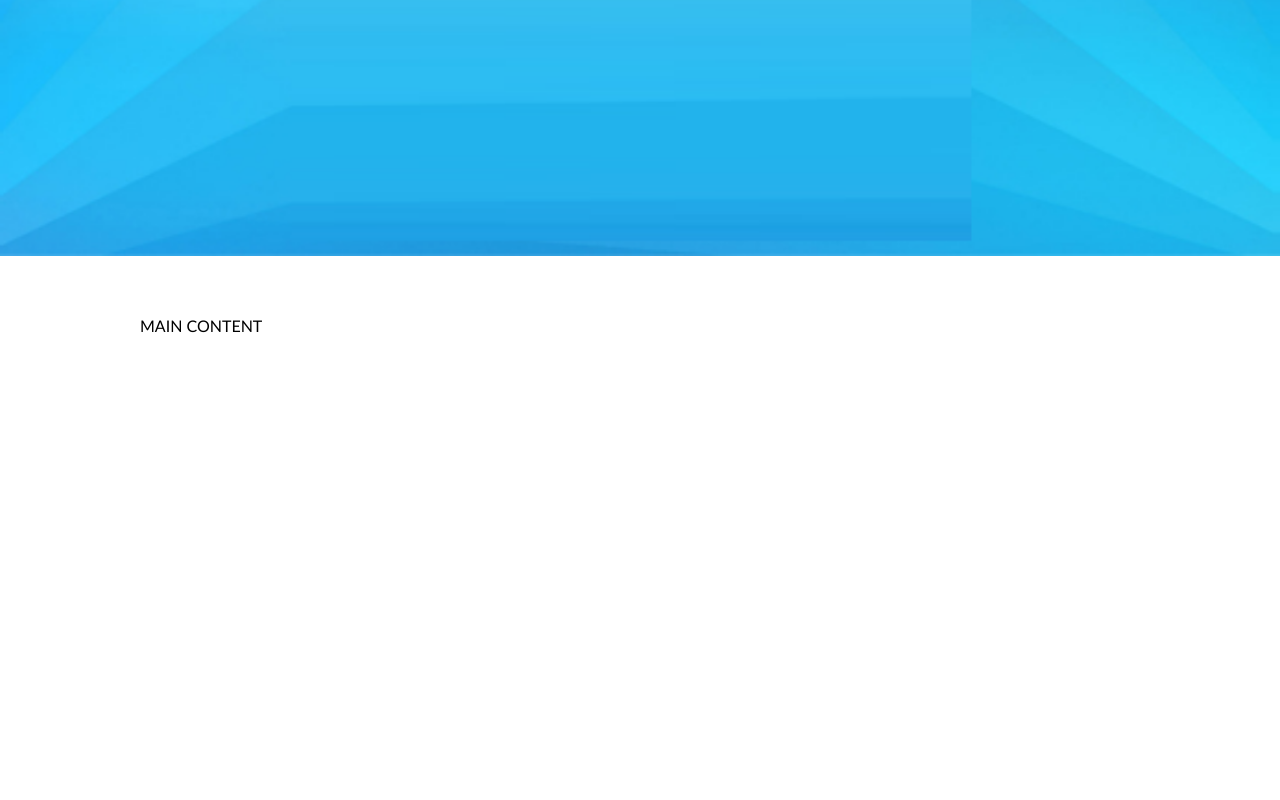
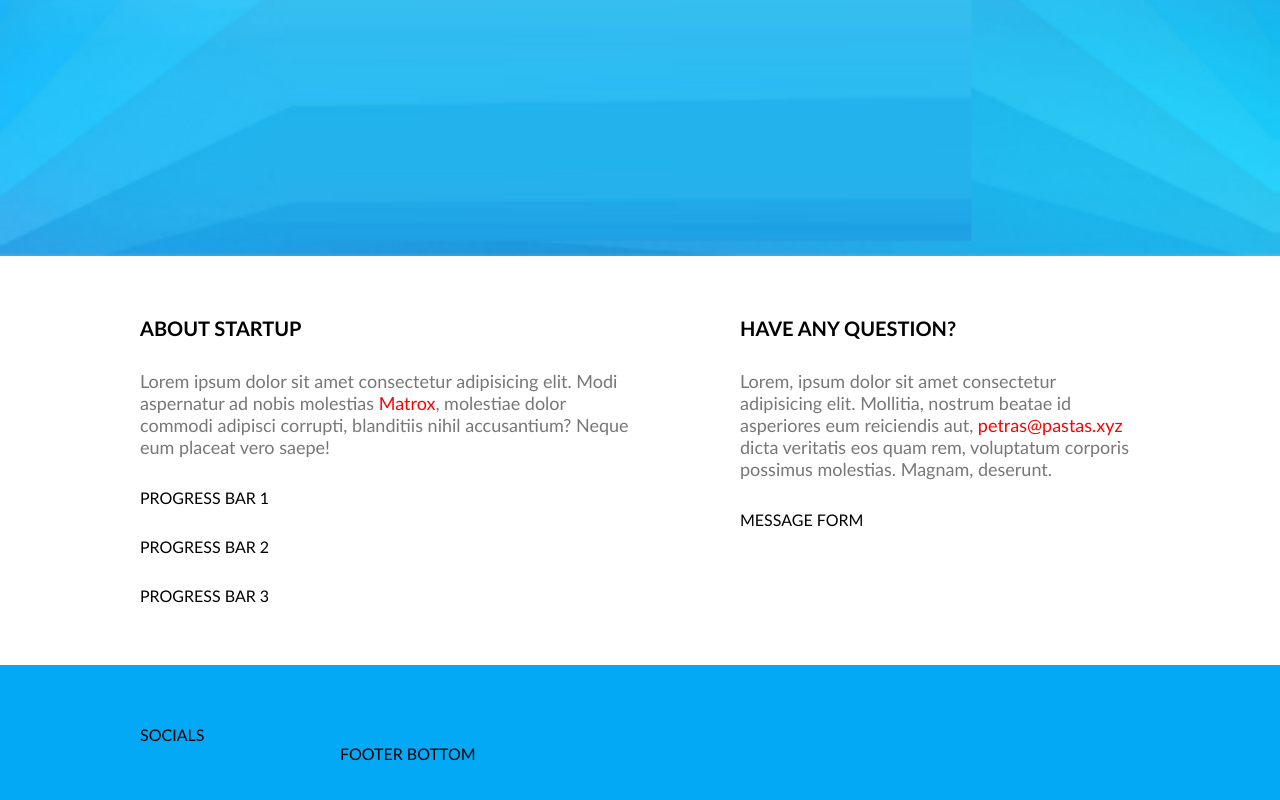
Before and after one commit to front-end-by-rimantas/37-grupe-coming-soon, a website: page index.html in a window 1280 px wide. Shown: the part 544-1344 px from the top of the page. Drawn offline with Linux system fonts and the light colour scheme.

Commit message:
Content section #8

```diff
--- a/css/pages/home.css
+++ b/css/pages/home.css
@@ -41,6 +41,35 @@ section.bg-main {
 /* HERO - end */
 
 /* MAIN - start */
+.main-content {
+    display: flex;
+    flex-direction: row;
+    justify-content: space-between;
+}
+.column {
+    display: flex;
+    flex-direction: column;
+    gap: 30px;
+    width: 50%;
+}
+.right-column {
+    width: 40%;
+}
+.section-title {
+    font-size: 20px;
+    text-transform: uppercase;
+}
+.section-description {
+    font-size: 18px;
+    color: #777;
+}
+.section-description > a {
+    color: red;
+    text-decoration: none;
+}
+.section-description > a:hover {
+    text-decoration: underline;
+}
 /* MAIN - end */
 
 /* FOOTER - start */
--- a/index.html
+++ b/index.html
@@ -36,9 +36,22 @@
         </div>
     </section>
 
-    <section class="container" style="height: 1000px;">
-        <div class="row">
-            MAIN CONTENT
+    <section class="container">
+        <div class="row main-content">
+            <div class="column">
+                <h2 class="section-title">About startup</h2>
+                <p class="section-description">Lorem ipsum dolor sit amet consectetur adipisicing elit. Modi aspernatur ad nobis molestias <a href="#">Matrox</a>, molestiae dolor commodi adipisci corrupti, blanditiis nihil accusantium? Neque eum placeat vero saepe!</p>
+                <div>PROGRESS BAR 1</div>
+                <div>PROGRESS BAR 2</div>
+                <div>PROGRESS BAR 3</div>
+            </div>
+            <div class="column right-column">
+                <h2 class="section-title">Have any question?</h2>
+                <p class="section-description">Lorem, ipsum dolor sit amet consectetur adipisicing elit. Mollitia, nostrum beatae id asperiores eum reiciendis aut, <a href="#">petras@pastas.xyz</a> dicta veritatis eos quam rem, voluptatum corporis possimus molestias. Magnam, deserunt.</p>
+                <form>
+                    MESSAGE FORM
+                </form>
+            </div>
         </div>
     </section>
 
```
